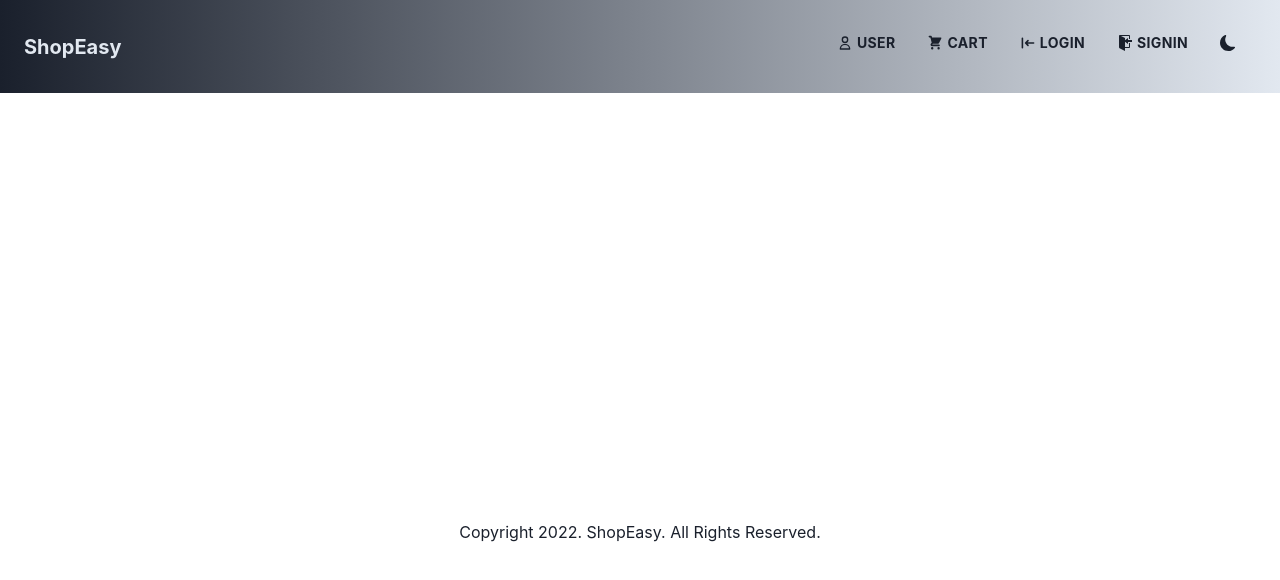
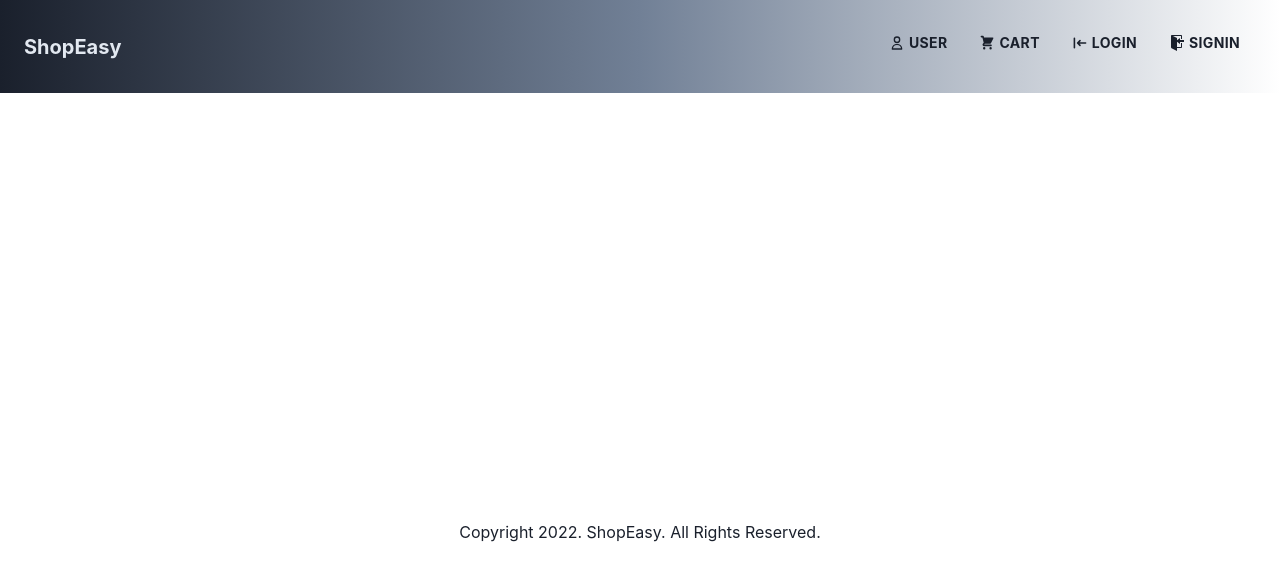
Before and after one commit to ssaboorr/ShopEasy-React, a React (Create React App) app in the folder frontend/: page / in a window 1280 px wide. Shown: the top 580 px of the page. Built offline with nearby package versions, Linux system fonts and the light colour scheme.

Commit message:
Updated style

```diff
--- a/frontend/src/components/Header.js
+++ b/frontend/src/components/Header.js
@@ -6,8 +6,6 @@ import {
   Box,
   Icon,
   useDisclosure,
-  SlideFade,
-  Button,
   Slide,
 } from "@chakra-ui/react";
 import {
@@ -26,7 +24,7 @@ const MenuItem = ({ children, url }) => {
       href={url}
       fontSize="sm"
       letterSpacing="wide"
-      color="grayAlpha.600"
+      color="grayAlpha.800"
       fontWeight="bold"
       textTransform="uppercase"
       m="2"
@@ -46,14 +44,9 @@ function SlideEx() {
     <>
       <Icon onClick={onToggle} as={HiMenuAlt3} color="black" w="6" h="6" />
 
-      <Slide
-        direction="bottom"
-        in={isOpen}
-        style={{ zIndex: 10 }}
-
-      >
-        <Box p="40px" color="white" mt="4" bg="gray.800" shadow="md">
-          <Box width={{ base: "full", md: "auto" }}  alignItems="center">
+      <Slide direction="bottom" in={isOpen} style={{ zIndex: 10 }}>
+        <Box p="40px" color="white" mt="4" bgGradient="linear(to-r, gray.800, gray.200)" shadow="md">
+          <Box width={{ base: "full", md: "auto" }} alignItems="center">
             <MenuItem url="/">
               <Flex alignItems="center" justifyContent="center" m="2">
                 <Icon w="4" h="4" mr="1" as={HiOutlineUser} />
@@ -98,7 +91,7 @@ const Header = () => {
       px="6"
       // bgColor="gray.800"
       // bgColor={{bgColor:'red'}}
-      bgGradient="linear(to-r, gray.800, gray.200)"
+      bgGradient="linear(to-r, gray.800,gray.500,white)"
       w="100%"
       top="0"
       zIndex="2"
@@ -158,17 +151,7 @@ const Header = () => {
             SignIn
           </Flex>
         </MenuItem>
-        <MenuItem>
-          <Flex alignItems="center" justifyContent="center" m="2">
-            <Icon
-              onClick={() => setLight(!light)}
-              w="4"
-              h="4"
-              mr="1"
-              as={BsMoonFill}
-            />
-          </Flex>
-        </MenuItem>
+
       </Box>
     </Flex>
   );
```
